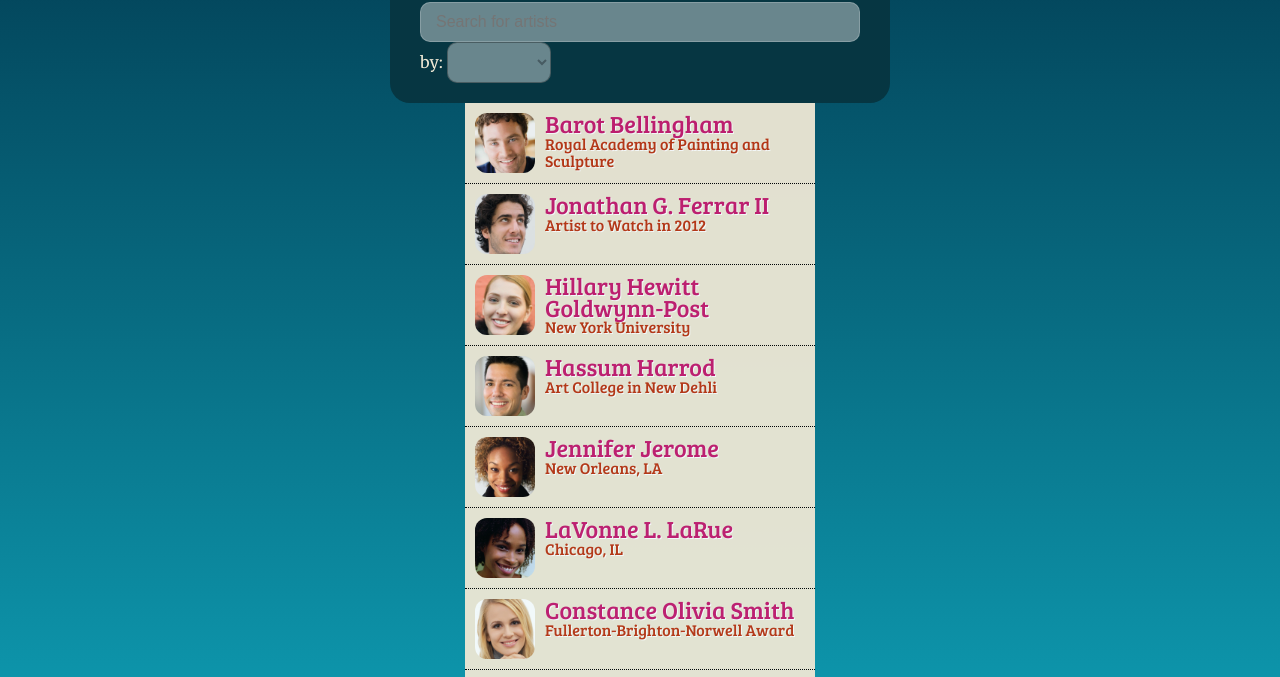
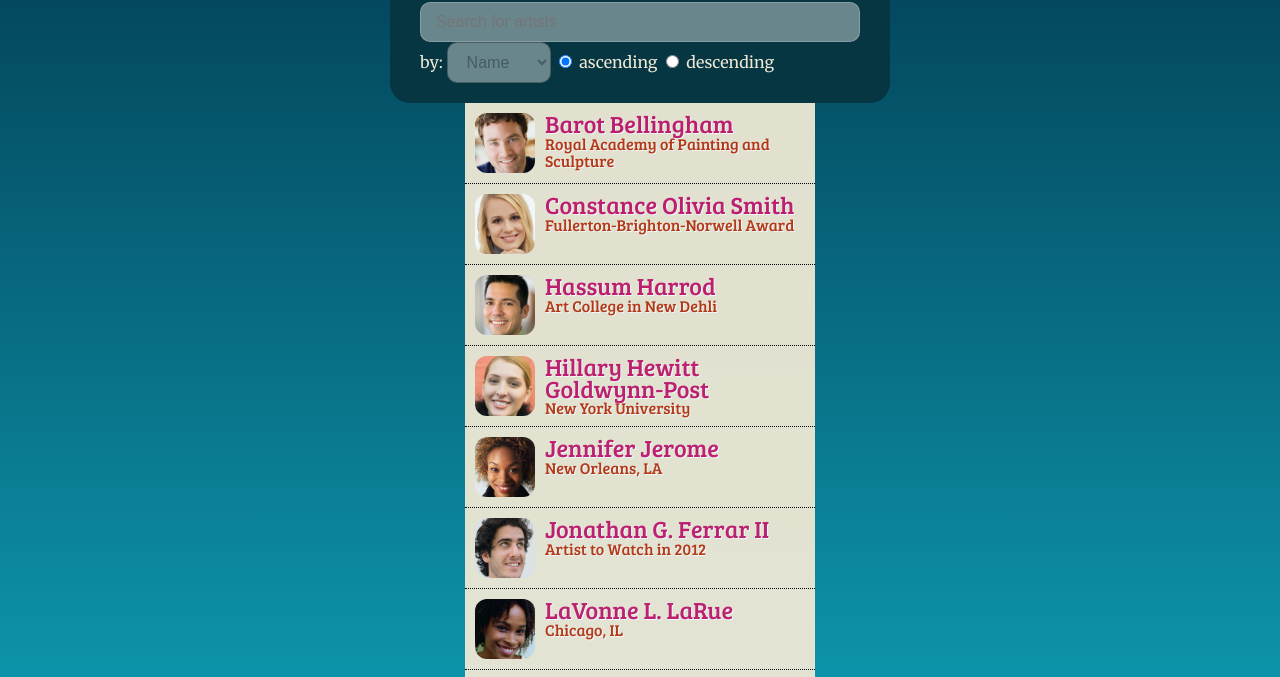
Before and after one commit to deansy11/angular_directory_demo, a plain HTML site: page index.html in a window 1280 px wide. Shown: the part 93-770 px from the top of the page. Drawn offline with nearby package versions, Linux system fonts and the light colour scheme; a web font is replaced by a local one.

Commit message:
Created additional labels and filters.

```diff
--- a/index.html
+++ b/index.html
@@ -22,9 +22,18 @@
             <option value="reknown">Reknown</option>
           </select>
         </label>
+
+        <label class="formgroup">
+          <input type="radio" ng-model="direction" checked>
+          ascending
+        </label>
+        <label class="formgroup">
+          <input type="radio" ng-model="direction" name="direction" value="reverse">
+          descending
+        </label>
       </div>
       <ul class="artistlist">
-        <li class="artist cf" ng-repeat="item in artists | filter: query | orderBy: artistOrder">
+        <li class="artist cf" ng-repeat="item in artists | filter: query | orderBy: artistOrder:direction">
           <img ng-src="images/{{ item.shortname }}_tn.jpg" alt="Photo of {{ item.name }}">
           <div class="info">
             <h2>{{ item.name }}</h2>
--- a/js/controllers.js
+++ b/js/controllers.js
@@ -59,5 +59,6 @@ myApp.controller('MyController', function MyController($scope) {
       "bio":"A senior at the China International Art University, Xhou has become well-known for his miniature sculptures, often the size of a rice granule, that are displayed by rear projection of microscope images on canvas. Xhou will discuss the art and science behind his incredibly detailed works of art."
     }
   ]
+  $scope.artistOrder = 'name';
 
 });
```
